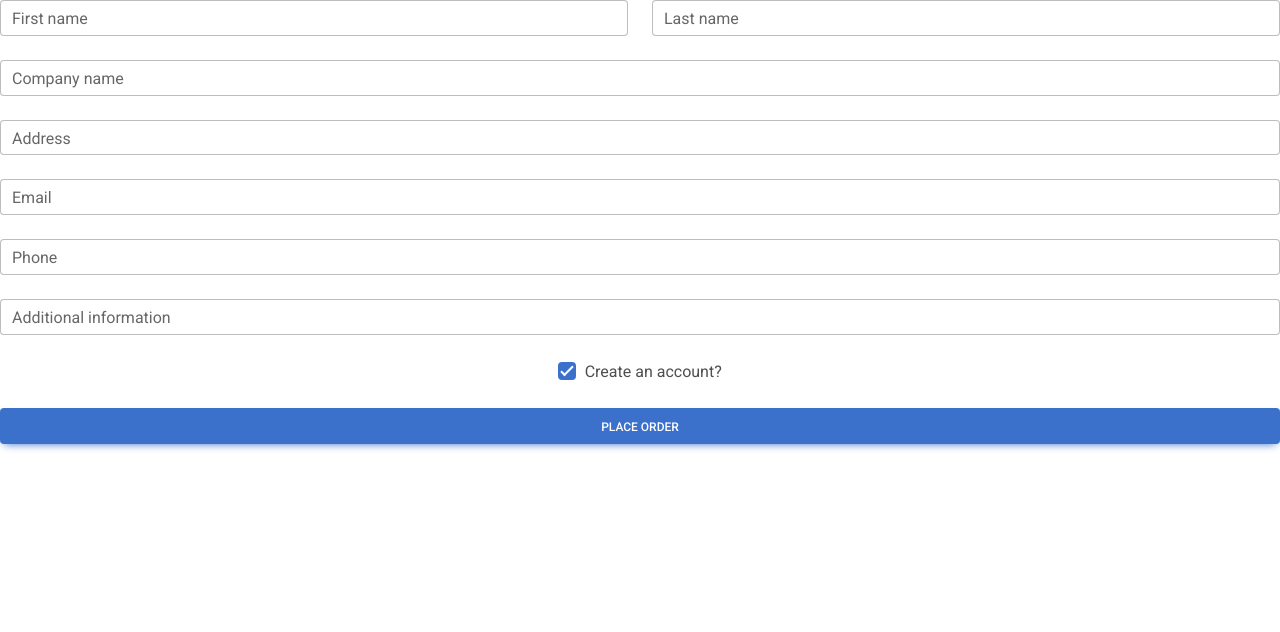
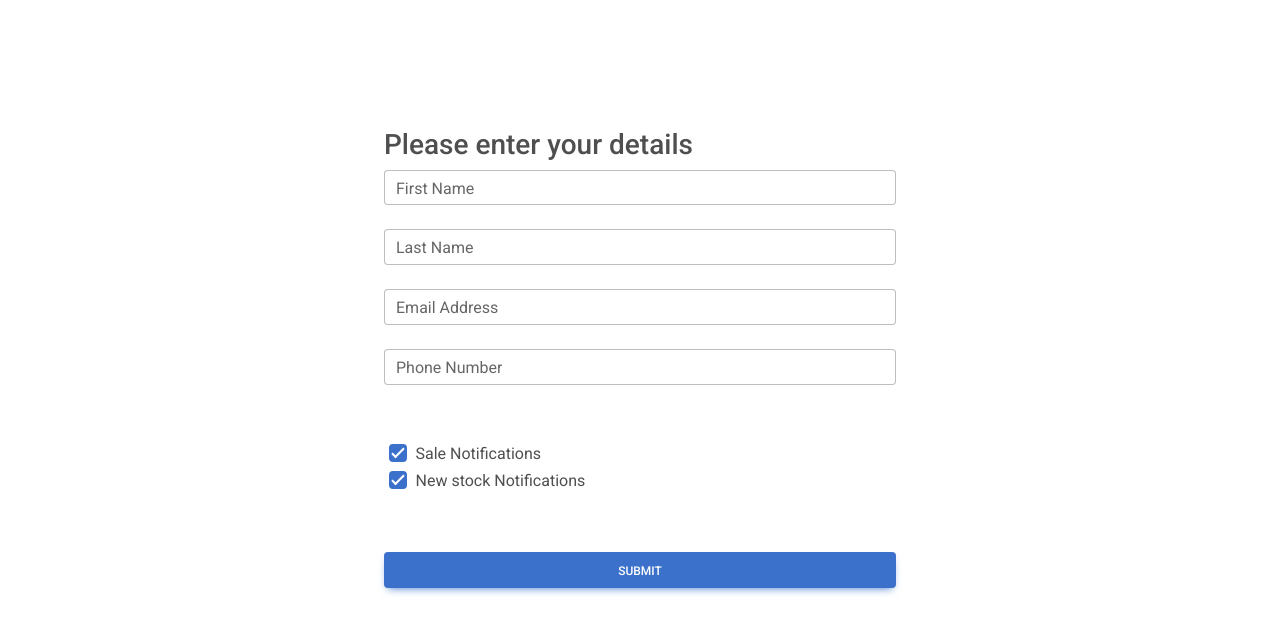
Before and after one commit to gavinlampton/CECS491A_The_Architects, a React (Create React App) app in the folder client/: page /customerform in a window 1280 px wide. Shown: the top 632 px of the page. Built offline with nearby package versions, Linux system fonts and the light colour scheme.

Commit message:
Customer Form
I have build the customer form but we still need work on the frontend

```diff
--- a/client/package.json
+++ b/client/package.json
@@ -4,15 +4,18 @@
   "private": true,
   "dependencies": {
     "@fortawesome/fontawesome-free": "^6.3.0",
+    "@hookform/resolvers": "^2.9.11",
     "@testing-library/jest-dom": "^5.16.5",
     "@testing-library/react": "^13.4.0",
     "@testing-library/user-event": "^13.5.0",
     "mdb-react-ui-kit": "^5.1.0",
     "react": "^18.2.0",
     "react-dom": "^18.2.0",
+    "react-hook-form": "^7.43.5",
     "react-router-dom": "5.3.4",
     "react-scripts": "5.0.1",
-    "web-vitals": "^2.1.4"
+    "web-vitals": "^2.1.4",
+    "yup": "^1.0.2"
   },
   "scripts": {
     "start": "react-scripts start",
--- a/client/src/App.js
+++ b/client/src/App.js
@@ -11,6 +11,7 @@ import "./index.css";
 import LoginPage from "./Components/Login/LoginPage";
 import CustomerForm from "./Components/Customer/CustomerForm";
 import Footer from "./Components/Footer/Footer";
+
 
 function App() {
   return (
--- a/client/src/Components/Customer/CustomerForm.css
+++ b/client/src/Components/Customer/CustomerForm.css
@@ -1,31 +1,11 @@
-
-
-.form{
-    background-color: white;
-    border-radius: 5px;
-    width: 550px;
-    margin: 20px auto;
-    padding: 20px;
-    /* height: 600px; */
+.form-body {
+  margin-top: 10%;
+  margin-left: auto;
+  margin-right: auto;
+  width: 40%;
 }
 
-.form-body{
-    text-align: left;
-    padding: 20px 10px;
+.checkbox {
+  margin-left: 1%;
+  width: 70%;
 }
-
-.form-body > *{
-    padding: 5px;
-}
-
-.form__label{
-    width: 40%;
-}
-
-.form_input{
-    width: 60%;
-}
-
-.footer{
-    text-align: center;
-}
--- a/client/src/Components/Customer/CustomerForm.js
+++ b/client/src/Components/Customer/CustomerForm.js
@@ -1,45 +1,67 @@
-import React from 'react';
+import React, { useState } from "react";
 import {
+  MDBInput,
+  MDBCol,
   MDBRow,
-  MDBCol,
-  MDBInput,
   MDBCheckbox,
-  MDBBtn
-} from 'mdb-react-ui-kit';
+  MDBBtn,
+} from "mdb-react-ui-kit";
 
-import './CustomerForm.css';
+import "./CustomerForm.css";
 
 const CustomerForm = () => {
-    return(
-        <form>
-      <MDBRow className='mb-4'>
-        <MDBCol>
-          <MDBInput id='form6Example1' label='First name' />
-        </MDBCol>
-        <MDBCol>
-          <MDBInput id='form6Example2' label='Last name' />
-        </MDBCol>
-      </MDBRow>
+  const [first, setFirst] = useState("");
+  const [last, setLast] = useState("");
+  const [email, setEmail] = useState("");
+  const [phone, setPhone] = useState("");
 
-      <MDBInput wrapperClass='mb-4' id='form6Example3' label='Company name' />
-      <MDBInput wrapperClass='mb-4' id='form6Example4' label='Address' />
-      <MDBInput wrapperClass='mb-4' type='email' id='form6Example5' label='Email' />
-      <MDBInput wrapperClass='mb-4' type='tel' id='form6Example6' label='Phone' />
+  return (
+    <div className="form-body">
+      <h3>Please enter your details</h3>
+      <form>
+        <MDBInput
+          className="mb-4"
+          type="text"
+          id="form1Example1"
+          label="First Name"
+          value={first}
+          onChange={(e) => setFirst(e.target.value)}
+        />
+        <MDBInput
+          className="mb-4"
+          type="text"
+          id="form1Example1"
+          label="Last Name"
+          value={last}
+          onChange={(e) => setLast(e.target.value)}
+        />
+        <MDBInput
+          className="mb-4"
+          type="email"
+          id="form1Example1"
+          label="Email Address"
+          value={email}
+          onChange={(e) => setEmail(e.target.value)}
+        />
+        <MDBInput
+          className="mb-6"
+          type="text"
+          label="Phone Number"
+          value={phone}
+          onChange={(e) => setPhone(e.target.value)}
+        />
 
-      <MDBInput wrapperClass='mb-4' textarea id='form6Example7' rows={4} label='Additional information' />
+        <MDBRow className="mb-6 checkbox">
+          <MDBCheckbox label="Sale Notifications" defaultChecked />
+          <MDBCheckbox label="New stock Notifications" defaultChecked />
+        </MDBRow>
 
-      <MDBCheckbox
-        wrapperClass='d-flex justify-content-center mb-4'
-        id='form6Example8'
-        label='Create an account?'
-        defaultChecked
-      />
-
-      <MDBBtn className='mb-4' type='submit' block>
-        Place order
-      </MDBBtn>
-    </form>
+        <MDBBtn type="submit" block>
+          Submit
+        </MDBBtn>
+      </form>
+    </div>
   );
-}
+};
 
 export default CustomerForm;
```
Also changed, not shown: client/src/Components/Login/LoginPage.css (indentation only), 1 other file (tests, documents, lock files or other folders).
